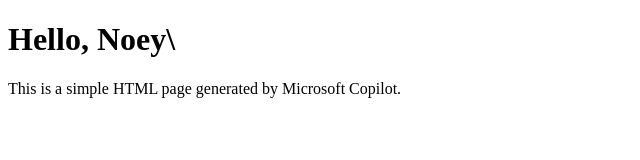
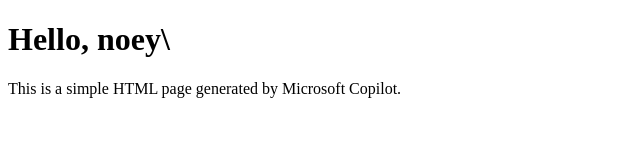
Before and after one commit to noeynattariga/myweb, a plain HTML site: page index.html in a window 1280 px wide. Shown: the full height of the page, 0-640 px from the left. Drawn offline with Linux system fonts and the light colour scheme.

Commit message:
Update index.html

```diff
--- a/index.html
+++ b/index.html
@@ -4,7 +4,7 @@
     <title>My Simple HTML Page</title>
 </head>
 <body>
-    <h1>Hello, Noey\</h1>
+    <h1>Hello, noey\</h1>
     <p>This is a simple HTML page generated by Microsoft Copilot.</p>
 </body>
 </html>
```
